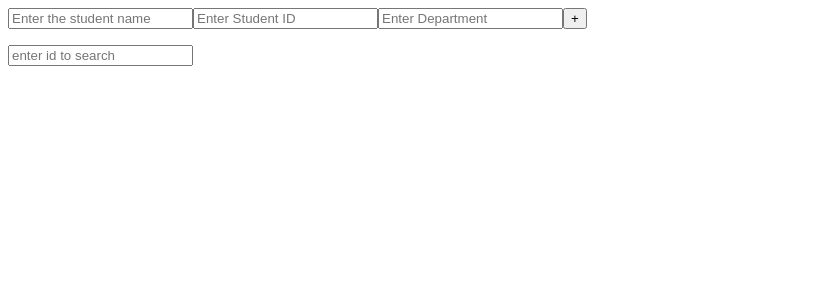
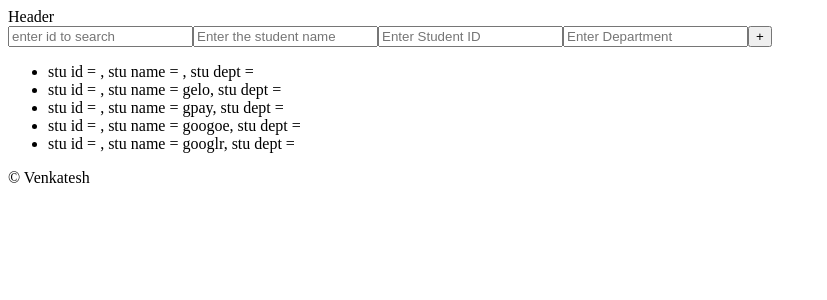
Before and after one commit to ShriVenkateshBabu/student, a React (Vite) app: page / in a window 1280 px wide. Shown: the top 300 px of the page, without its empty margins (0-827 px from the left). Built offline with nearby package versions, Linux system fonts and the light colour scheme; data requests are answered from the project's data file.

Commit message:
26-11-2024

```diff
--- /dev/null
+++ b/db/db.json
@@ -0,0 +1,29 @@
+{
+  "students": [
+    {
+      "name": null,
+      "id": null,
+      "dept": null
+    },
+    {
+      "id": "",
+      "name": "gelo",
+      "dept": ""
+    },
+    {
+      "id": "",
+      "name": "gpay",
+      "dept": ""
+    },
+    {
+      "id": "",
+      "name": "googoe",
+      "dept": ""
+    },
+    {
+      "id": "",
+      "name": "googlr",
+      "dept": ""
+    }
+  ]
+}
--- a/src/App.jsx
+++ b/src/App.jsx
@@ -1,22 +1,59 @@
-import React, {  useState } from 'react';
+import React, { useEffect, useState } from 'react';
 import Addstudent from './components/Addstudent';
-import Search from "./components/Search"
+import Search from './components/Search';
+import Header from './Header&Footer/Header';
+import Footer from './Header&Footer/Footer';
+import apirequest from './apirequest';
+import './index.css';
+
 const App = () => {
   const [stname, setName] = useState('');
   const [stid, setID] = useState('');
   const [stdept, setDept] = useState('');
   const [students, setStudents] = useState([]);
-  const[search,setSearch] = useState("")
+  const [search, setSearch] = useState('');
+  let [error, setError] = useState('');
+  let [loading, setloading] = useState(false);
 
+  useEffect(() => {
+    async function fetchData() {
+      try {
+        setloading(true);
+        let response = await fetch('http://localhost:3500/students');
+        if (!response.ok) {
+          throw Error('API call not fetched');
+        }
+        let data = await response.json();
+        setStudents(data);
+        setError('');
+      } catch (err) {
+        setError(err.message);
+      } finally {
+        setloading(false);
+      }
+    }
+    fetchData();
+  }, []);
 
-  const handleClickAdd = () => {
-
+  const handleClickAdd = async () => {
     const newStudent = {
       name: stname,
       id: stid,
       dept: stdept,
     };
+
+    const postOptions = {
+      method: 'POST',
+      headers: { 'Content-Type': 'application/json' },
+      body: JSON.stringify(newStudent),
+    };
+
+    const result = await apirequest('http://localhost:3500/students', postOptions);
     setStudents((prevStudents) => [...prevStudents, newStudent]);
+
+    if (result) {
+      setError(result);
+    }
 
     setName('');
     setID('');
@@ -24,9 +61,25 @@ const App = () => {
   };
 
   return (
-    <>
+    <div className='app-container'>
+      <Header />
+      {error && <p>{error}</p>}
+      {loading && <p>Loading...</p>}
+      <main>
+      <Search setsearch={setSearch} />
+      {search && (
+        <ul>
+          {students
+            .filter((student) => student.id === search)
+            .map((stu) => (
+              <li key={stu.id}>
+                stu id = {stu.id}, stu name = {stu.name}
+              </li>
+            ))}
+        </ul>
+      )}
       <Addstudent
-     students ={students}
+        students={students}
         stid={stid}
         stdept={stdept}
         stname={stname}
@@ -35,16 +88,9 @@ const App = () => {
         setDept={setDept}
         handleclick={handleClickAdd}
       />
-      <Search
-       setsearch ={setSearch}
-      />
-    {search && (
-     <ul>
-    {students.filter((student)=>student.id === search).map((stu)=>(<li>
-      stu id = {stu.id} stu name = {stu.name}
-    </li>))}
-    </ul>)}
-    </>
+      </main>
+      <Footer />
+    </div>
   );
 };
 
--- /dev/null
+++ b/src/Header&Footer/Footer.jsx
@@ -0,0 +1,9 @@
+import React from 'react'
+
+const Footer = () => {
+  return (
+    <footer> &copy; Venkatesh</footer>
+  )
+}
+
+export default Footer
--- /dev/null
+++ b/src/Header&Footer/Header.jsx
@@ -0,0 +1,10 @@
+import React from 'react'
+
+const Header = () => {
+  return (
+    <header
+    >Header</header>
+  )
+}
+
+export default Header
--- /dev/null
+++ b/src/apirequest.jsx
@@ -0,0 +1,17 @@
+async function apirequest(url ="" ,objoptions=null,errmsg=null){
+    try{
+        const response = await fetch(url,objoptions);
+    if(!response.ok){
+        throw Error("please reload the app")
+    }
+    }
+    catch(err){
+        errmsg = err.message
+    }
+    finally{
+        return errmsg
+
+    }
+
+}
+export default apirequest
--- a/src/components/Viewstudent.jsx
+++ b/src/components/Viewstudent.jsx
@@ -4,7 +4,8 @@ const Viewstudent = ({students}) => {
 
   return (
     <>
-     <div>
+     <main>
+     <div className='main-content'>
 
         <ul>
           {students.map((stu,index)=>(
@@ -15,6 +16,7 @@ const Viewstudent = ({students}) => {
         </ul>
 
       </div>
+      </main>
     </>
   )
 }
```
Lines whose indentation alone changed are shown as unchanged.
